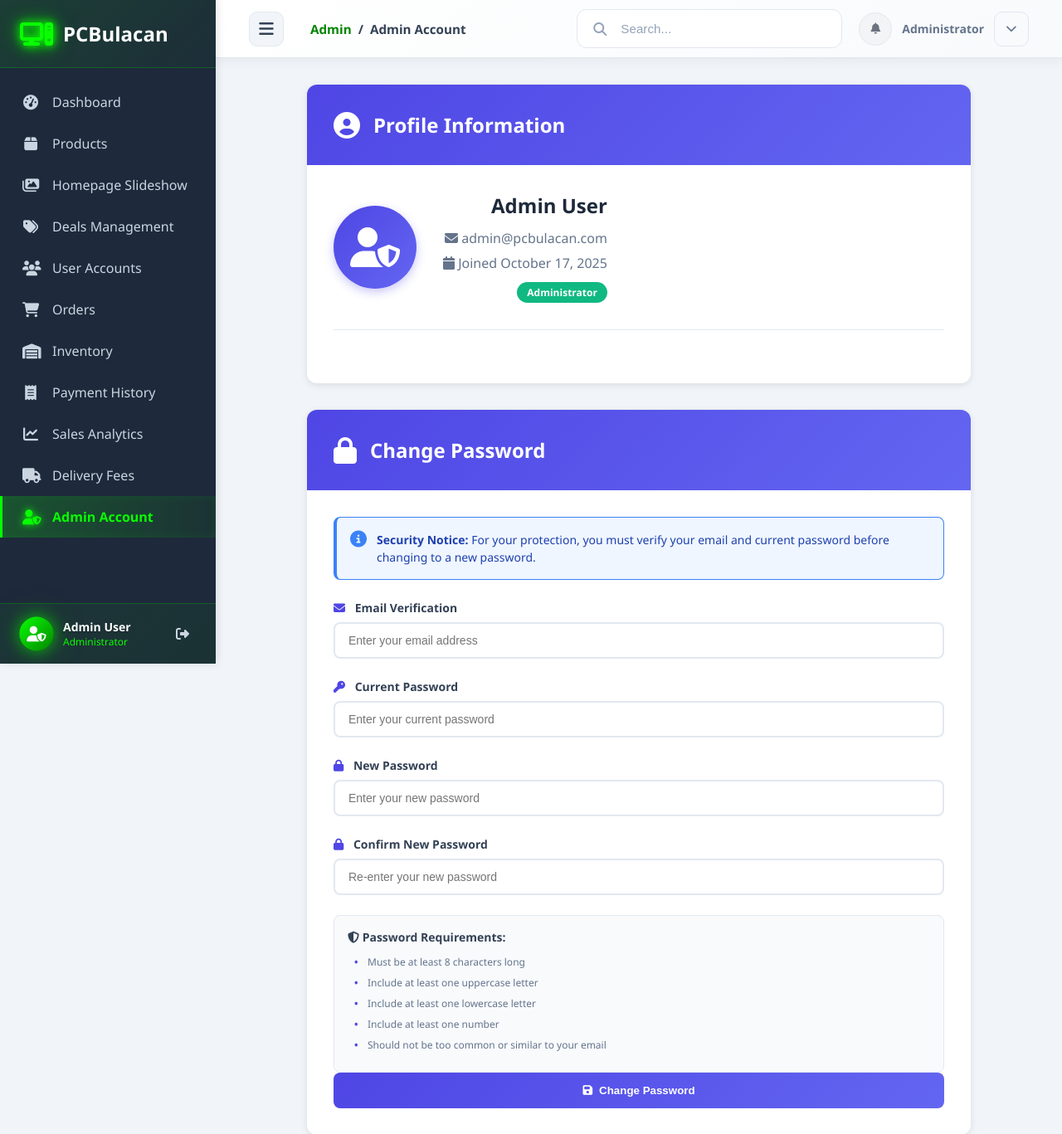
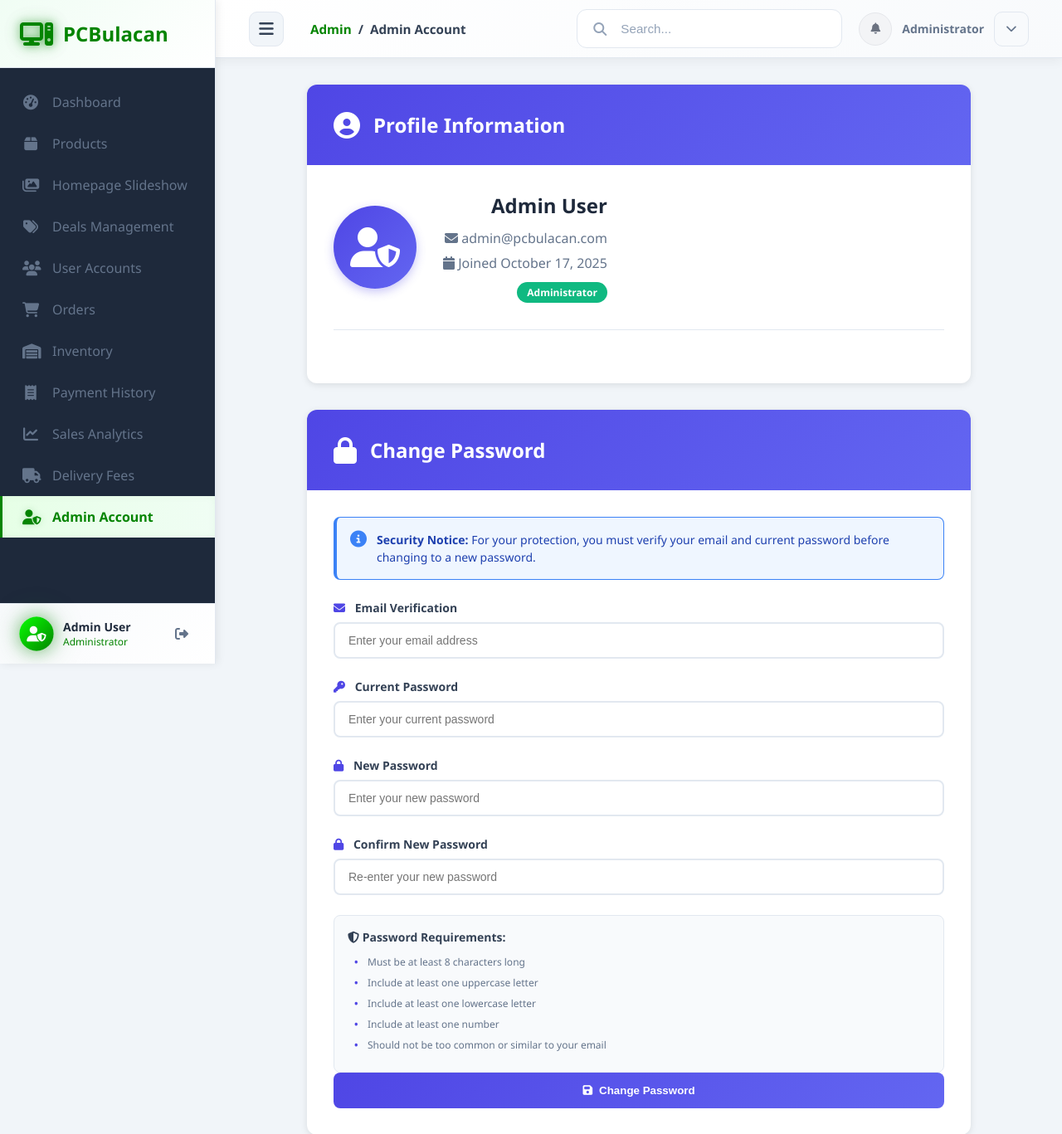
Before and after one commit to JohnCarloGamayo/PCBulacan, a Django app: page /dashboard/admin-account/ in a window 1280 px wide. Shown: the top 1367 px of the page at 83% size. Run offline with Django 5.2, Linux system fonts and the light colour scheme; a user stored in the database is signed in; data comes from the database, SQL or seed files in the repository; data that the repository does not hold is empty.

Commit message:
Change admin sidebar to white/light theme with consistent green accents across all pages

```diff
--- a/static/css/admin.css
+++ b/static/css/admin.css
@@ -1,4 +1,4 @@
-/* Admin Dashboard Styles */
+/* Admin Dashboard Styles - Green Theme v2.0 */
 :root {
     --primary-color: #048400;
     --primary-light: #08fe01;
@@ -35,8 +35,8 @@ body {
 /* Sidebar */
 .admin-sidebar {
     width: var(--sidebar-width);
-    background: linear-gradient(180deg, #036300 0%, #024800 100%);
-    color: white;
+    background: linear-gradient(180deg, #ffffff 0%, #f8fffe 100%);
+    color: #334155;
     position: fixed;
     left: 0;
     top: 0;
@@ -44,14 +44,15 @@ body {
     display: flex;
     flex-direction: column;
     z-index: 1000;
-    box-shadow: 2px 0 10px rgba(0, 0, 0, 0.1);
+    box-shadow: 2px 0 10px rgba(0, 0, 0, 0.08);
+    border-right: 1px solid #e2e8f0;
     transition: transform 0.3s ease;
 }
 
 .sidebar-header {
     padding: 1.5rem;
-    border-bottom: 1px solid rgba(8, 254, 1, 0.2);
-    background: linear-gradient(135deg, rgba(8, 254, 1, 0.1) 0%, rgba(4, 132, 0, 0.05) 100%);
+    border-bottom: 1px solid #e2e8f0;
+    background: linear-gradient(135deg, #f0fdf4 0%, #ffffff 100%);
 }
 
 .sidebar-header .logo {
@@ -60,21 +61,21 @@ body {
     gap: 0.75rem;
     font-size: 1.5rem;
     font-weight: bold;
-    color: white;
+    color: #048400;
 }
 
 .sidebar-header .logo i {
-    color: var(--primary-light);
+    color: #048400;
     font-size: 2rem;
     animation: glow 2s ease-in-out infinite alternate;
 }
 
 @keyframes glow {
     from {
-        text-shadow: 0 0 5px var(--primary-light), 0 0 10px var(--primary-light);
+        text-shadow: 0 0 5px rgba(4, 132, 0, 0.3), 0 0 10px rgba(4, 132, 0, 0.2);
     }
     to {
-        text-shadow: 0 0 10px var(--primary-light), 0 0 20px var(--primary-light), 0 0 30px var(--primary-color);
+        text-shadow: 0 0 10px rgba(4, 132, 0, 0.5), 0 0 20px rgba(4, 132, 0, 0.3), 0 0 30px rgba(4, 132, 0, 0.2);
     }
 }
 
@@ -91,16 +92,16 @@ body {
 }
 
 .sidebar-menu::-webkit-scrollbar-track {
-    background: rgba(0, 0, 0, 0.2);
+    background: #f1f5f9;
 }
 
 .sidebar-menu::-webkit-scrollbar-thumb {
-    background: linear-gradient(180deg, #08fe01 0%, #048400 100%);
+    background: linear-gradient(180deg, #048400 0%, #036300 100%);
     border-radius: 10px;
 }
 
 .sidebar-menu::-webkit-scrollbar-thumb:hover {
-    background: linear-gradient(180deg, #06d001 0%, #036300 100%);
+    background: linear-gradient(180deg, #06d001 0%, #048400 100%);
 }
 
 .menu-item {
@@ -108,7 +109,7 @@ body {
     align-items: center;
     gap: 1rem;
     padding: 0.875rem 1.5rem;
-    color: #cbd5e1;
+    color: #64748b;
     text-decoration: none;
     transition: all 0.3s ease;
     border-left: 3px solid transparent;
@@ -122,14 +123,14 @@ body {
     top: 0;
     bottom: 0;
     width: 0;
-    background: linear-gradient(90deg, rgba(8, 254, 1, 0.2) 0%, transparent 100%);
+    background: linear-gradient(90deg, rgba(4, 132, 0, 0.1) 0%, transparent 100%);
     transition: width 0.3s ease;
 }
 
 .menu-item:hover {
-    background-color: rgba(8, 254, 1, 0.08);
-    color: var(--primary-light);
-    border-left-color: var(--primary-light);
+    background-color: #f0fdf4;
+    color: #048400;
+    border-left-color: #048400;
     transform: translateX(5px);
 }
 
@@ -138,16 +139,16 @@ body {
 }
 
 .menu-item.active {
-    background: linear-gradient(90deg, rgba(8, 254, 1, 0.2) 0%, rgba(4, 132, 0, 0.1) 100%);
-    color: var(--primary-light);
-    border-left-color: var(--primary-light);
+    background: linear-gradient(90deg, #e6ffe6 0%, #f0fdf4 100%);
+    color: #048400;
+    border-left-color: #048400;
     font-weight: 600;
-    box-shadow: inset 0 0 10px rgba(8, 254, 1, 0.1);
+    box-shadow: inset 0 0 10px rgba(4, 132, 0, 0.05);
 }
 
 .menu-item.active i {
-    color: var(--primary-light);
-    text-shadow: 0 0 10px var(--primary-light);
+    color: #048400;
+    text-shadow: 0 0 10px rgba(4, 132, 0, 0.2);
 }
 
 .menu-item i {
@@ -155,23 +156,29 @@ body {
     width: 20px;
     text-align: center;
     transition: all 0.3s ease;
+    color: #64748b;
 }
 
 .menu-item:hover i {
     transform: scale(1.1);
+    color: #048400;
+}
+
+.menu-item.active i {
+    color: #048400;
 }
 
 .menu-divider {
     height: 1px;
-    background-color: rgba(255, 255, 255, 0.1);
+    background-color: #e2e8f0;
     margin: 1rem 1.5rem;
 }
 
 /* Sidebar Footer */
 .sidebar-footer {
     padding: 1rem 1.5rem;
-    border-top: 1px solid rgba(8, 254, 1, 0.2);
-    background: linear-gradient(135deg, rgba(8, 254, 1, 0.05) 0%, rgba(4, 132, 0, 0.1) 100%);
+    border-top: 1px solid #e2e8f0;
+    background: linear-gradient(135deg, #f8fafc 0%, #ffffff 100%);
     display: flex;
     align-items: center;
     justify-content: space-between;
@@ -192,17 +199,18 @@ body {
     display: flex;
     align-items: center;
     justify-content: center;
-    box-shadow: 0 0 15px rgba(8, 254, 1, 0.5), 0 0 30px rgba(4, 132, 0, 0.3);
+    box-shadow: 0 0 15px rgba(4, 132, 0, 0.3), 0 0 30px rgba(4, 132, 0, 0.2);
     animation: pulse-avatar 2s ease-in-out infinite;
     font-size: 1.125rem;
+    color: white;
 }
 
 @keyframes pulse-avatar {
     0%, 100% {
-        box-shadow: 0 0 15px rgba(8, 254, 1, 0.5), 0 0 30px rgba(4, 132, 0, 0.3);
+        box-shadow: 0 0 15px rgba(4, 132, 0, 0.3), 0 0 30px rgba(4, 132, 0, 0.2);
     }
     50% {
-        box-shadow: 0 0 20px rgba(8, 254, 1, 0.7), 0 0 40px rgba(4, 132, 0, 0.5);
+        box-shadow: 0 0 20px rgba(4, 132, 0, 0.5), 0 0 40px rgba(4, 132, 0, 0.3);
         transform: scale(1.05);
     }
 }
@@ -214,18 +222,18 @@ body {
 .user-name {
     font-weight: 600;
     font-size: 0.875rem;
-    color: white;
-    text-shadow: 0 1px 2px rgba(0, 0, 0, 0.3);
+    color: #1e293b;
+    text-shadow: none;
 }
 
 .user-role {
     font-size: 0.75rem;
-    color: var(--primary-light);
+    color: #048400;
     font-weight: 500;
 }
 
 .logout-btn {
-    color: #cbd5e1;
+    color: #64748b;
     text-decoration: none;
     padding: 0.5rem;
     border-radius: 0.375rem;
```
